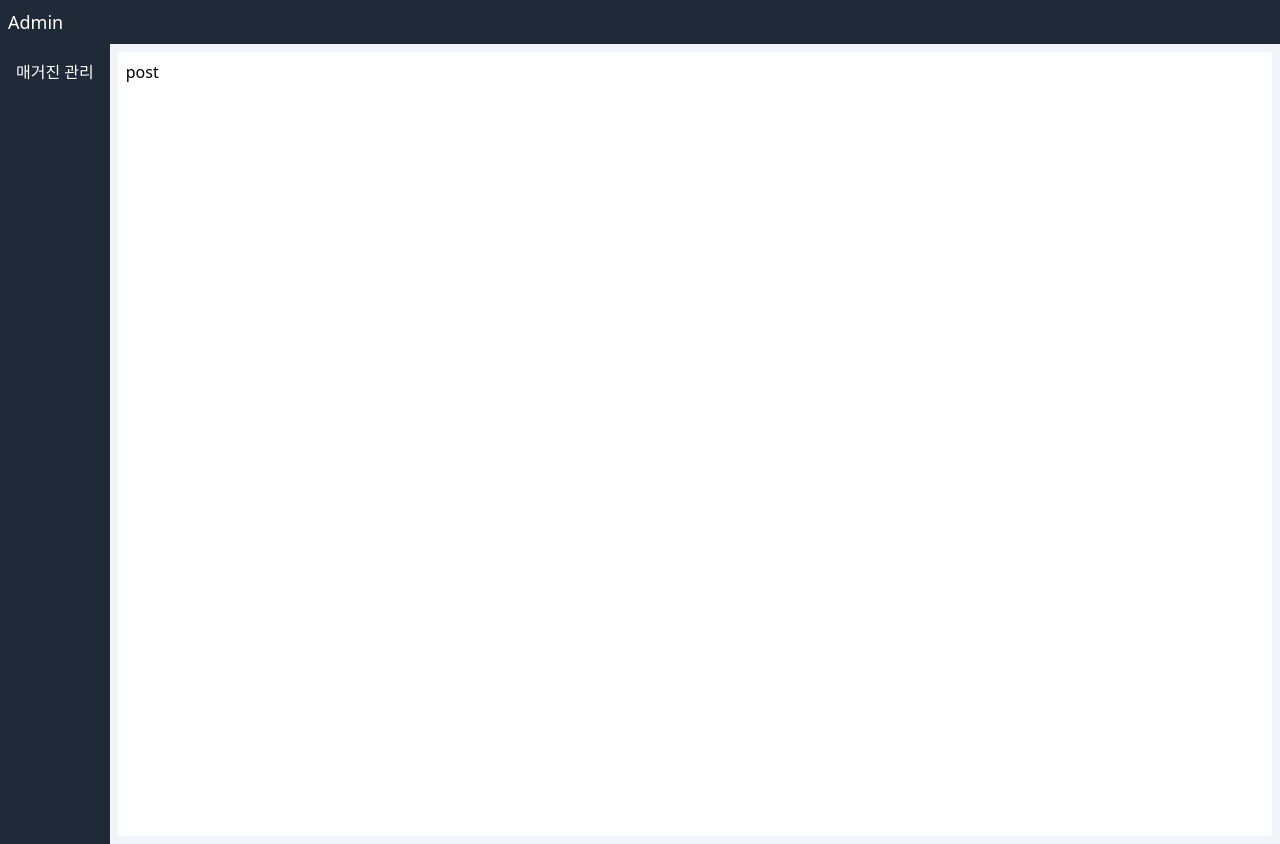
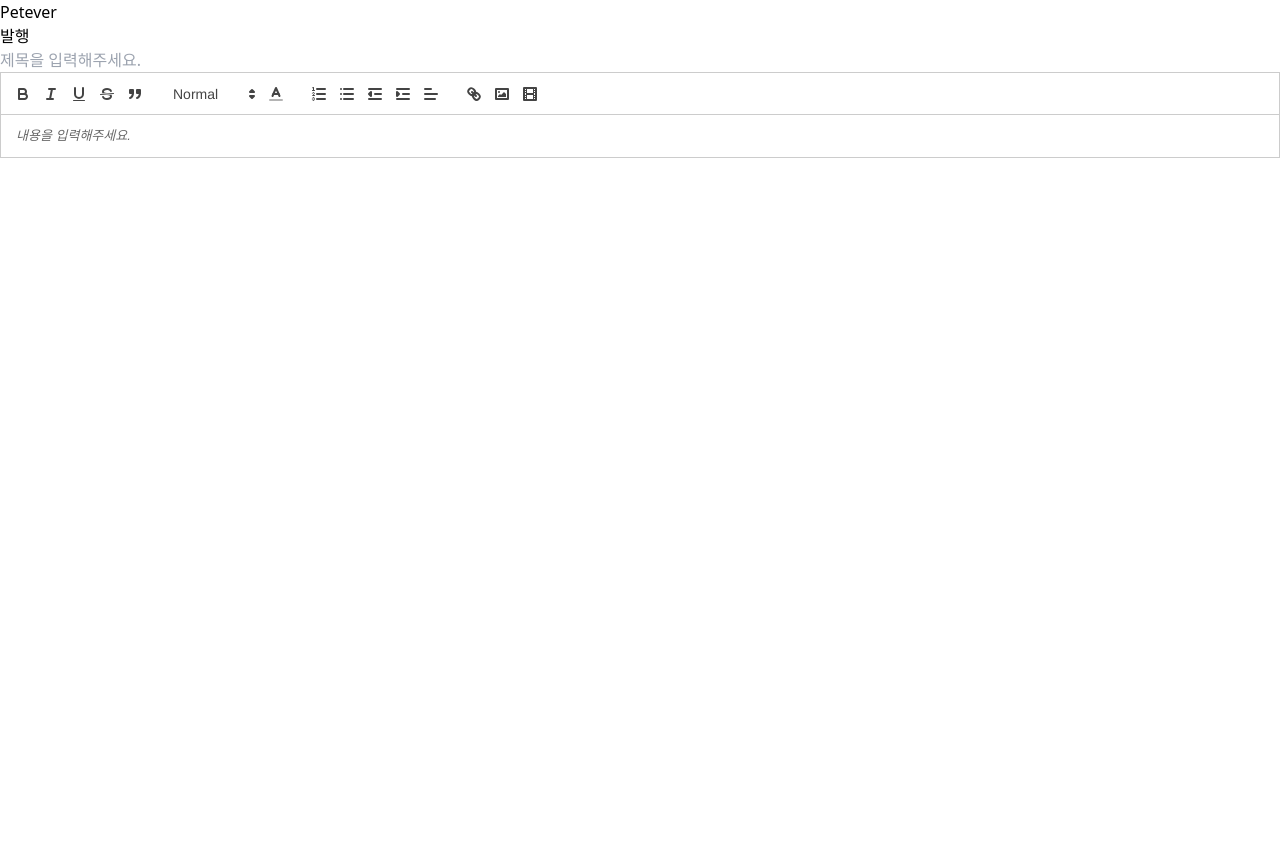
Before and after one commit to petever/admin-frontend, a React (Create React App) app: page /post in a window 1280 px wide. After the commit the page ends 800 px from the top, so only its background shows below. Built offline with nearby package versions, Linux system fonts and the light colour scheme.

Commit message:
feat: react-quil 설치

```diff
--- a/package.json
+++ b/package.json
@@ -6,12 +6,15 @@
     "@testing-library/jest-dom": "^5.16.1",
     "@testing-library/react": "^12.1.2",
     "@testing-library/user-event": "^13.5.0",
+    "@types/axios": "^0.14.0",
     "@types/jest": "^27.4.0",
     "@types/node": "^16.11.19",
     "@types/react": "^17.0.38",
     "@types/react-dom": "^17.0.11",
+    "axios": "^0.25.0",
     "react": "^17.0.2",
     "react-dom": "^17.0.2",
+    "react-quill": "^2.0.0-beta.4",
     "react-router-dom": "^6.2.1",
     "react-scripts": "5.0.0",
     "typescript": "^4.5.4",
--- a/src/App.tsx
+++ b/src/App.tsx
@@ -12,9 +12,9 @@ function App() {
       <BrowserRouter>
         <Routes>
           <Route path="/" element={<Login />} />
+          <Route path="/post" element={<PostWrite />} />
           <Route element={<Layout />}>
             <Route path="/magazine" element={<Magazine />} />
-            <Route path="/post" element={<PostWrite />} />
           </Route>
         </Routes>
       </BrowserRouter>
--- a/src/components/common/PostWrite/PostWrite.tsx
+++ b/src/components/common/PostWrite/PostWrite.tsx
@@ -1,7 +1,78 @@
-import React from "react";
+import axios from "axios";
+import { useMemo, useRef, useState } from "react";
+import ReactQuill from "react-quill";
+import "react-quill/dist/quill.snow.css";
+const PostWrite = () => {
+  const QuillRef = useRef<ReactQuill>();
+  const [contents, setContents] = useState("");
 
-const PostWrite = () => {
-  return <div>post</div>;
+  const modules = useMemo(
+    () => ({
+      toolbar: {
+        container: [
+          ["bold", "italic", "underline", "strike", "blockquote"],
+          [{ size: [] }, { color: [] }],
+          [
+            { list: "ordered" },
+            { list: "bullet" },
+            { indent: "-1" },
+            { indent: "+1" },
+            { align: [] },
+          ],
+          ["link", "image", "video"],
+        ],
+      },
+    }),
+    []
+  );
+  const formats = useMemo(
+    () => [
+      "bold",
+      "italic",
+      "underline",
+      "strike",
+      "blockquote",
+      "size",
+      "color",
+      "list",
+      "bullet",
+      "indent",
+      "align",
+      "link",
+      "image",
+      "video",
+    ],
+    []
+  );
+
+  return (
+    <section>
+      <div>
+        <h2>Petever</h2>
+        <button>발행</button>
+        <div>
+          <input
+            type="text"
+            placeholder="제목을 입력해주세요."
+            maxLength={30}
+          />
+        </div>
+        <ReactQuill
+          ref={(element) => {
+            if (element !== null) {
+              QuillRef.current = element;
+            }
+          }}
+          value={contents}
+          onChange={setContents}
+          modules={modules}
+          formats={formats}
+          theme="snow"
+          placeholder="내용을 입력해주세요."
+        />
+      </div>
+    </section>
+  );
 };
 
 export { PostWrite };
```
Also changed, not shown: 1 other file (tests, documents, lock files or other folders).
